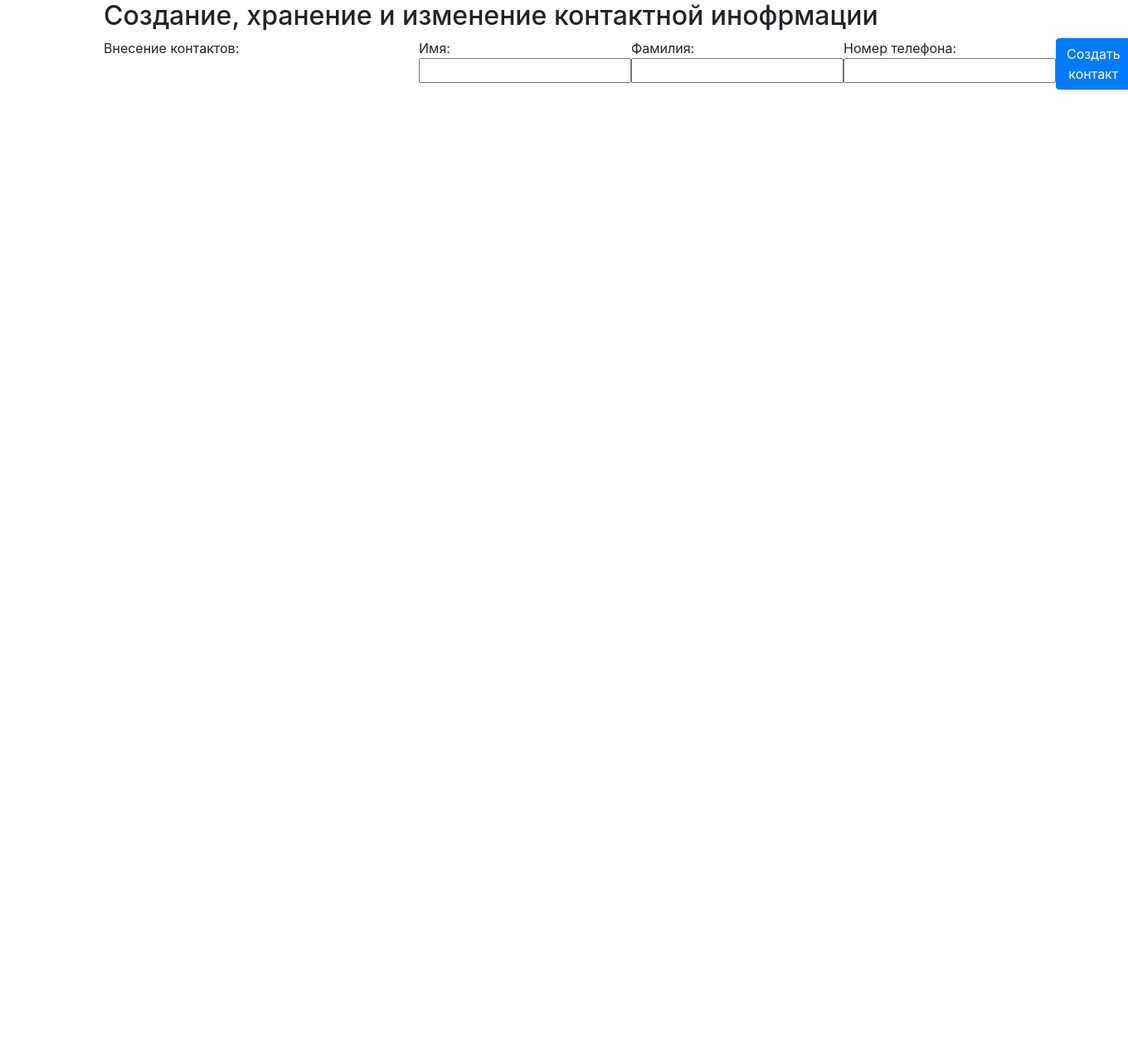
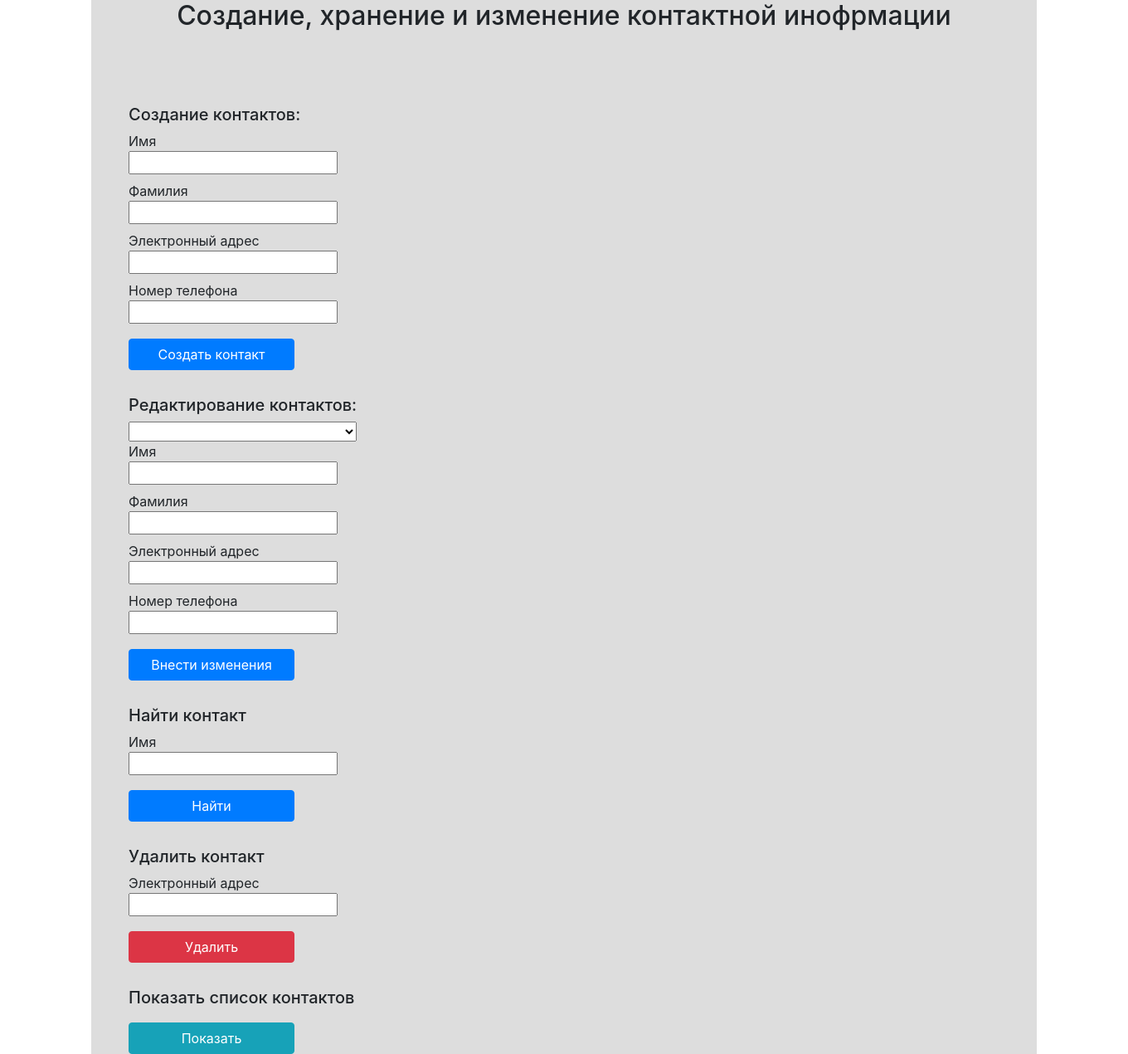
Before and after one commit to PerfectELK/contact-book, a PHP site: page / in a window 1360 px wide. Shown: the whole page at 83% size. Before the commit the page ends 108 px from the top, so only its background shows below. Run offline with PHP 8.4, Linux system fonts and the light colour scheme; lists and menus that the app fills with data are empty; some libraries are stand-ins or nearby versions.

Commit message:
visible on

```diff
--- a/css/style.css
+++ b/css/style.css
@@ -1 +1 @@
-.formcontainer{display:flex}
+*,body,html{padding:0;margin:0}.container{background-color:#ddd}.insert-h{text-align:center}.formcontainer{display:inline-flex;flex-direction:column;align-items:left}.btn{margin-top:10px;width:200px}.block-1{margin-top:50px;justify-content:space-between}.col-6{float:left;margin-right:40px;margin-left:30px;margin-top:30px}
--- a/scss/style.scss
+++ b/scss/style.scss
@@ -1,7 +1,29 @@
-body{
-
+body,html,*{
+	padding: 0;
+	margin:0;
+}
+.container{
+	background-color: #ddd;
+}
+.insert-h{
+	text-align: center;
 }
 .formcontainer{
-	display: flex;
-
+	display: inline-flex;
+	flex-direction: column;
+	align-items: left;
 }
+.btn{
+	margin-top: 10px;
+	width: 200px;
+}
+.block-1{
+	margin-top: 50px;
+	justify-content: space-between;
+}
+.col-6{
+	float: left;
+	margin-right: 40px;
+	margin-left: 30px;
+	margin-top: 30px;
+}
--- a/view/content.php
+++ b/view/content.php
@@ -1,22 +1,23 @@
 <div class="container">
 	<div class="row">
-		<div class="col-12">
+		<div class="col-12 insert-h">
 			<h2>Создание, хранение и изменение контактной инофрмации</h2>
 		</div>
 	</div>
-	<div class="row">
-		<div class="col-4">
-			Внесение контактов:
-		</div>
-		<div class="col-4">
+	<div class="row block-1">
+		<div class="col-6">
 			<div class="formcontainer">
-				<label>Имя:
+				<h5 class="head">Создание контактов:</h5>
+				<label>Имя<br>
 					<input type="text" id="name">
 				</label>
-				<label>Фамилия:
+				<label>Фамилия<br>
 				<input type="text" id="lastname">
 				</label>
-				<label>Номер телефона:
+				<label>Электронный адрес<br>
+				<input type="text" id="email">
+				</label>
+				<label>Номер телефона<br>
 				<input type="text" id="phonenumber">
 				</label>
 				<button id="create" class="btn btn-primary">
@@ -24,5 +25,61 @@
 			</button>
 			</div>
 		</div>
+		<div class="col-6">
+			<div class="formcontainer">
+				<h5 class="head">Редактирование контактов:</h5>
+				<select id="editcontact">
+					<option></option>
+				</select>
+				<label>Имя<br>
+				<input type="text" id="nameedit">
+				</label>
+				<label>Фамилия<br>
+				<input type="text" id="lastnameedit">
+				</label>
+				<label>Электронный адрес<br>
+				<input type="text" id="emailedit">
+				</label>
+				<label>Номер телефона<br>
+				<input type="text" id="phonenumberedit">
+				</label>
+				<button id="edit" class="btn btn-primary">
+				Внести изменения
+				</button>
+			</div>
+		</div>
+		<div class="col-6">
+			<div class="formcontainer">
+				<h5 class="head">Найти контакт</h5>
+				<label>Имя<br>
+					<input type="text" id="namefind">
+				</label>
+				<button id="find" class="btn btn-primary">
+				Найти
+				</button>
+				<div class="findcontacts">
+
+				</div>
+			</div>
+		</div>
+		<div class="col-6">
+			<div class="formcontainer">
+				<h5 class="head">Удалить контакт</h5>
+				<label>Электронный адрес<br>
+					<input type="text" id="emaildelete">
+				</label>
+				<button id="delete" class="btn btn-danger">
+				Удалить
+				</button>
+			</div>
+		</div>
+		<div class="col-6">
+			<div class="formcontainer">
+				<h5 class="head">Показать список контактов</h5>
+				<button id="listcontacts" class="btn btn-info">
+				Показать
+				</button>
+			</div>
+		</div>
 	</div>
 </div>
--- a/view/header.php
+++ b/view/header.php
@@ -4,6 +4,7 @@
 	<meta charset="UTF-8">
 	<meta name="viewport" content="width=device-width, initial-scale=1, shrink-to-fit=no">
     <meta http-equiv="x-ua-compatible" content="ie=edge">
+    <link rel="stylesheet" href="https://use.fontawesome.com/releases/v5.0.9/css/all.css" integrity="sha384-5SOiIsAziJl6AWe0HWRKTXlfcSHKmYV4RBF18PPJ173Kzn7jzMyFuTtk8JA7QQG1" crossorigin="anonymous">
     <link rel="stylesheet" href="https://maxcdn.bootstrapcdn.com/bootstrap/4.0.0-alpha.2/css/bootstrap.min.css" integrity="sha384-y3tfxAZXuh4HwSYylfB+J125MxIs6mR5FOHamPBG064zB+AFeWH94NdvaCBm8qnd" crossorigin="anonymous">
 	<link rel="stylesheet" href="/css/style.css">
 	<title>Document</title>
```
